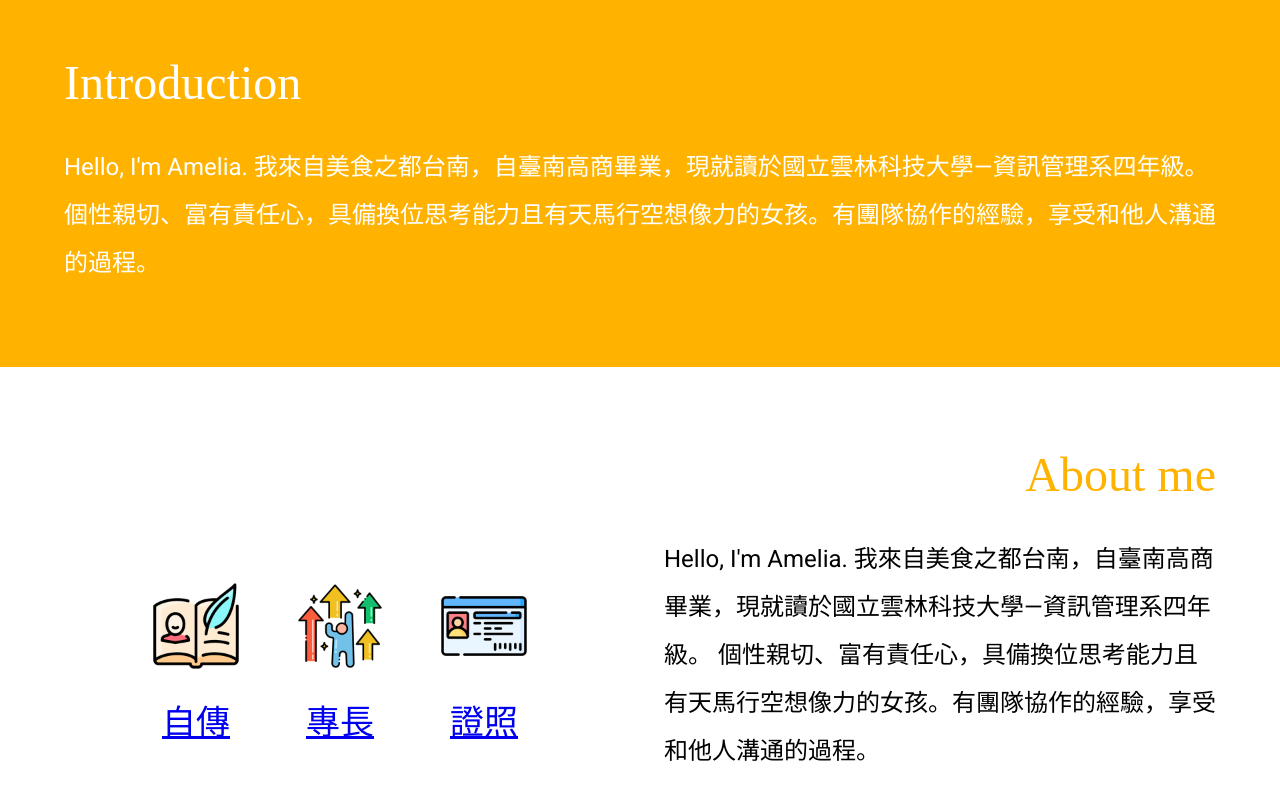
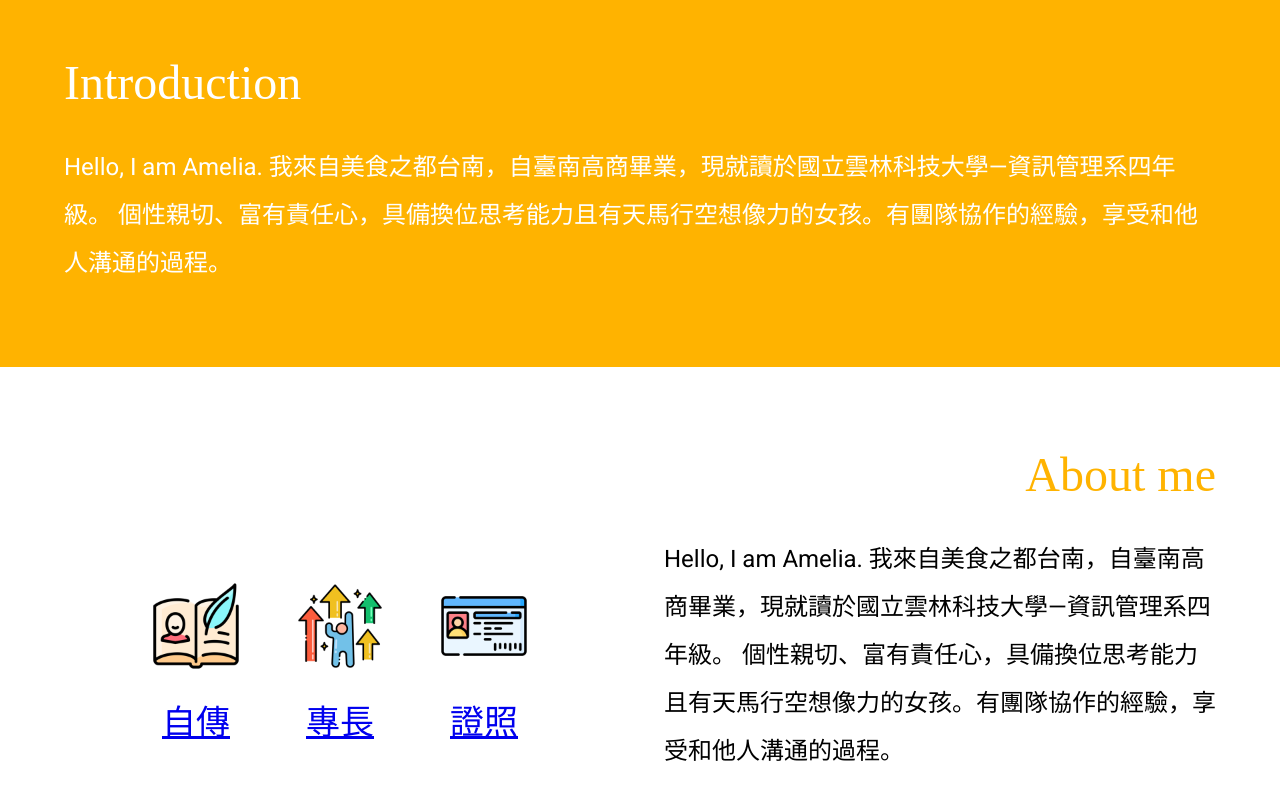
Before and after one commit to Lin014/my-personal-web, a React (Vite) app: page / in a window 1280 px wide. Shown: the part 748-1548 px from the top of the page. Built offline with nearby package versions, Linux system fonts and the light colour scheme; a web font is replaced by a local one.

Commit message:
update home.js

```diff
--- a/src/pages/Home.jsx
+++ b/src/pages/Home.jsx
@@ -70,7 +70,7 @@ function App() {
               Introduction
             </Typography>
             <Typography variant="h5" color="white" sx={{ lineHeight: "2" }}>
-              Hello, I'm Amelia.
+              Hello, I am Amelia.
               我來自美食之都台南，自臺南高商畢業，現就讀於國立雲林科技大學—資訊管理系四年級。
               個性親切、富有責任心，具備換位思考能力且有天馬行空想像力的女孩。有團隊協作的經驗，享受和他人溝通的過程。
             </Typography>
@@ -130,7 +130,7 @@ function App() {
               sx={{ lineHeight: "2" }}
               className="w-50"
             >
-              Hello, I'm Amelia.
+              Hello, I am Amelia.
               我來自美食之都台南，自臺南高商畢業，現就讀於國立雲林科技大學—資訊管理系四年級。
               個性親切、富有責任心，具備換位思考能力且有天馬行空想像力的女孩。有團隊協作的經驗，享受和他人溝通的過程。
             </Typography>
--- a/vite.config.js
+++ b/vite.config.js
@@ -3,6 +3,6 @@ import react from '@vitejs/plugin-react'
 
 // https://vitejs.dev/config/
 export default defineConfig({
-  base: process.env.NODE_ENV === 'production' ? '/my-personal-web/' : '/',
+  base: '/my-personal-web/',
   plugins: [react()],
 })
```
